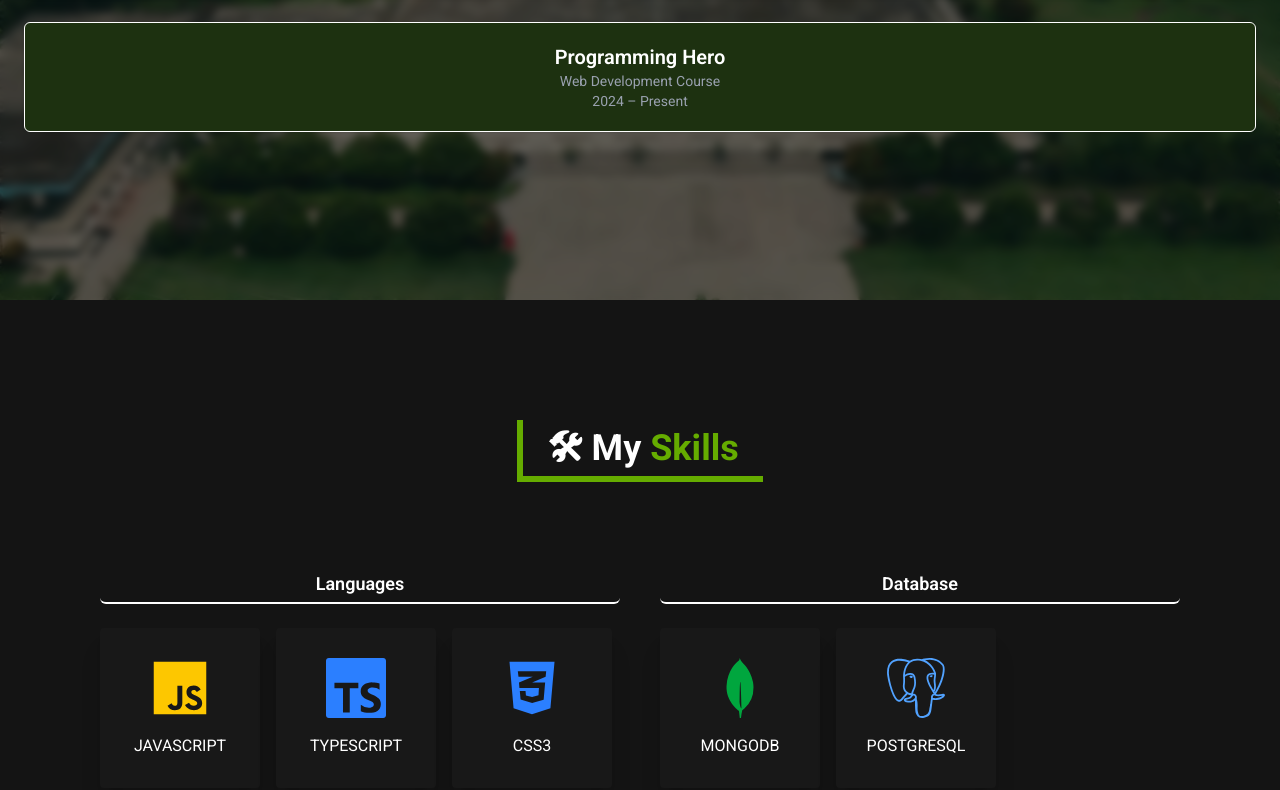
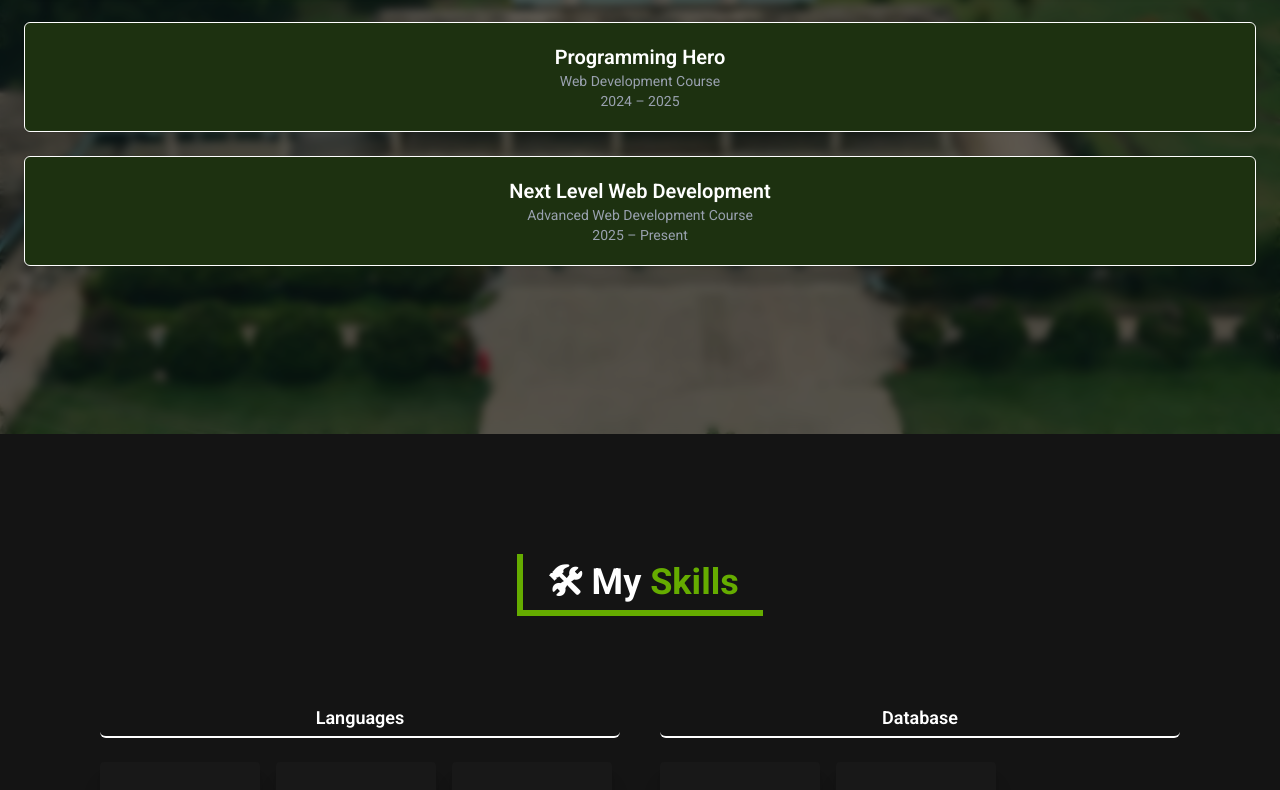
Before and after one commit to MizanRbf/portfolio.mizanrbf, a React (Vite) app: page / in a window 1280 px wide. Shown: the part 1800-2590 px from the top of the page. Built offline with nearby package versions, Linux system fonts and the light colour scheme.

Commit message:
courses added to education section

```diff
--- a/src/Components/Education/EducationCoponent.jsx
+++ b/src/Components/Education/EducationCoponent.jsx
@@ -28,14 +28,27 @@
           </div>
         </Section>
 
-        {/* Optional: Another education */}
+        {/* Programming Hero */}
         <Section>
           <div className="bg-secondary p-5 rounded-md shadow border">
             <h3 className="text-xl font-semibold text-white">
               Programming Hero
             </h3>
             <p className="text-sm text-gray-400">Web Development Course</p>
-            <p className="text-sm text-gray-400">2024 – Present</p>
+            <p className="text-sm text-gray-400">2024 – 2025</p>
+          </div>
+        </Section>
+
+        {/* Next Level */}
+        <Section>
+          <div className="bg-secondary p-5 rounded-md shadow border">
+            <h3 className="text-xl font-semibold text-white">
+              Next Level Web Development
+            </h3>
+            <p className="text-sm text-gray-400">
+              Advanced Web Development Course
+            </p>
+            <p className="text-sm text-gray-400">2025 – Present</p>
           </div>
         </Section>
       </div>
```
